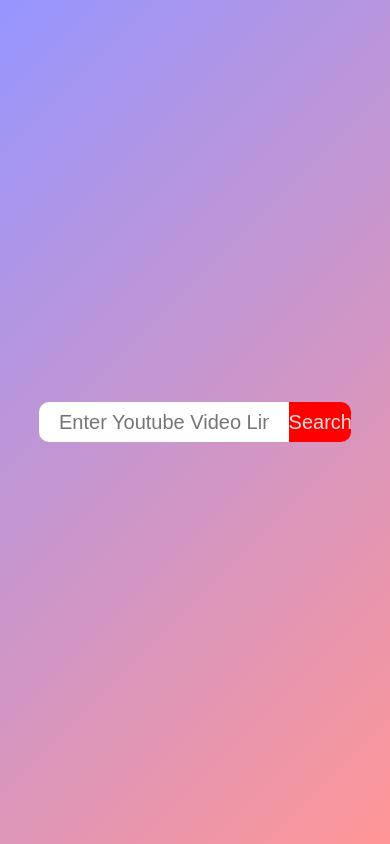
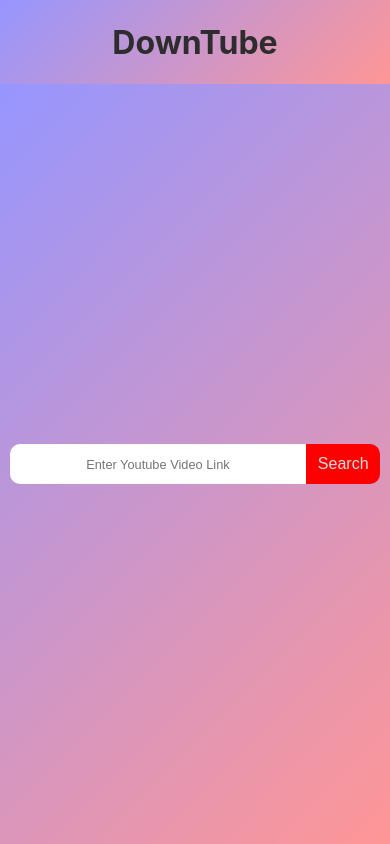
Before and after one commit to LALIT-SEKHAR/youtube-downloader-frontend, a React (Create React App) app: page / in a window 390 px wide. Built offline with nearby package versions, Linux system fonts and the light colour scheme.

Commit message:
loading animation added

```diff
--- a/src/App.css
+++ b/src/App.css
@@ -1,11 +1,21 @@
+header{
+  height: 10vh;
+  width: 100vw;
+  background: linear-gradient(135deg, rgb(150, 150, 255), rgb(255, 150, 150));
+  display: flex;
+  flex-direction: row;
+  justify-content: center;
+  align-items: center;
+  color: rgb(45, 45, 45);
+}
 .ytdl {
   text-align: center;
-  height: 100vh;
+  height: 90vh;
   width: 100vw;
   display: flex;
   flex-direction: column;
   align-items: center;
-  justify-content: center;
+  justify-content: space-evenly;
   background: linear-gradient(135deg, rgb(150, 150, 255), rgb(255, 150, 150));
 }
 .ytlinkinputwraper{
@@ -42,7 +52,59 @@
   border: none;
   border-radius: 20px;
 }
+.InfoSection{
+  width: 80%;
+}
 .title{
-  font-size: 1.5em;
-  color: rgb(200, 200, 200)
+  font-size: 1.8em;
+  color: rgb(50, 50, 50)
 }
+/* .video-play{
+} */
+
+.circle-loader-mega{
+  height: 5em;
+  width: 5em;
+  border-radius: 50%;
+  border: 0.5em solid red;
+  border-left-color: transparent;
+  border-right-color: transparent;
+  animation: rotate infinite cubic-bezier(.18,.59,.88,.34) 800ms;
+}
+.circle-loader-mini{
+  height: 2.5em;
+  width: 2.5em;
+  border-radius: 50%;
+  border: 0.25em solid rgb(255, 255, 255);
+  border-left-color: transparent;
+  border-right-color: transparent;
+}
+
+@keyframes rotate{
+  from{transform: rotate(0deg)}
+  to{transform: rotate(360deg)}
+}
+
+
+
+@media only screen and (max-width: 1000px) {
+  .title{
+    font-size: 1.5em;
+  }
+}
+
+@media only screen and (max-width: 500px) {
+  .ytlinkinputwraper{
+    width: 95%;
+  }
+  .ytlinkinput{
+    font-size: 0.8em;
+    padding: 0.25em 0.5em;
+  }
+  .ytlinkinputbtn{
+    font-size: 1em;
+  }
+  .title{
+    font-size: 1em;
+  }
+}
--- a/src/App.js
+++ b/src/App.js
@@ -1,12 +1,15 @@
 import React, { useState } from 'react';
 import './App.css';
 import InfoSection from './InfoSection';
+import Loader from './Loader';
 
 function App() {
 
   const [value, setvalue] = useState({
     ytid: '',
     ytvideodata: '',
+    issearching: false,
+    isdownloading: false,
   });
 
   const inputchenge = (e) =>{
@@ -14,40 +17,57 @@
   }
 
   const getytvideo = async (e) =>{
-    e.preventDefault()
-    // setvalue({...value, ytid: ''})
-    setvalue({...value, ytlink: ''})
+    e.preventDefault();
+    setvalue({...value, ytlink: '', issearching: true, ytvideodata: ''})
     fetch(`https://dountubeapi.herokuapp.com/getytvideo/${(value.ytid).split('v=')[1]}`)
     .then(res=> res.json())
-    .then(data => setvalue({...value, ytvideodata: data}))
-    .catch(err => console.log(err))
+    .then(data => setvalue({...value, ytvideodata: data, issearching: false}))
+    .catch(err => {
+      console.log(err);
+      setvalue({...value, issearching: false})
+    })
   }
 
   const download = async (e) =>{
     e.preventDefault()
-    // setvalue({...value, ytid: ''})
+    setvalue({...value, isdownloading: true})
     fetch(`https://dountubeapi.herokuapp.com/download/${(value.ytid).split('v=')[1]}/${value.ytvideodata.formate}`)
     // .then(res=> res.json())
-    .then(data => window.location = data.url)
-    .catch(err => console.log(err))
+    .then(data => {
+      window.location = data.url
+      setvalue({...value, isdownloading: false})
+    })
+    .catch(err => {
+      console.log(err)
+      setvalue({...value, isdownloading: false})
+    })
   }
 
   return (
+    <>
+      <header>
+        <h1>DownTube</h1>
+      </header>
       <div className="ytdl">
         <form className="ytlinkinputwraper">
           <input className="ytlinkinput" onChange={inputchenge} value={value.ytid} type="text" name="ytid" placeholder="Enter Youtube Video Link"/>
-        {console.log(value.ytvideodata.Videolink)}
-        <button className="ytlinkinputbtn" onClick={getytvideo}>Search</button>
+          <button className="ytlinkinputbtn" onClick={getytvideo}>{value.issearching ? 'Searching..' : 'Search'}</button>
         </form>
         {
         value.ytvideodata
         &&
         <>
           <InfoSection title={value.ytvideodata.title} thumbnail={value.ytvideodata.thumbnail} Videolink={value.ytvideodata.Videolink}/>
-        <button className="download-btn" onClick={download}>Download</button>
+          <button className="download-btn" onClick={download}>{value.isdownloading ? 'Preparing..' : 'Download'}{value.isdownloading&&<Loader size="mini"/>}</button>
         </>
         }
+        {
+        value.issearching
+        &&
+        <Loader size="mega"/>
+        }
       </div>
+    </>
   );
 }
 
--- a/src/InfoSection.js
+++ b/src/InfoSection.js
@@ -1,10 +1,11 @@
 import React from 'react';
+import './App.css';
 
 const InfoSection = ({title, thumbnail, Videolink}) => {
     return (
-        <div>
+        <div className="InfoSection">
             <h1 className="title">{title}</h1>
-            <video poster={thumbnail} width="320" height="240" autoPlay>
+            <video className="video-play" poster={thumbnail} width="320" height="240" autoPlay>
             <source src={Videolink} type="video/mp4"></source>
             </video>
         </div>
--- /dev/null
+++ b/src/Loader.js
@@ -0,0 +1,14 @@
+import React from 'react';
+import './App.css';
+
+const Loader = ({size}) => {
+    return (
+        size === 'mini'
+        ?
+        <div className="circle-loader-mini"></div>
+        :
+        <div className="circle-loader-mega"></div>
+    );
+};
+
+export default Loader;
```
Lines whose indentation alone changed are shown as unchanged.
